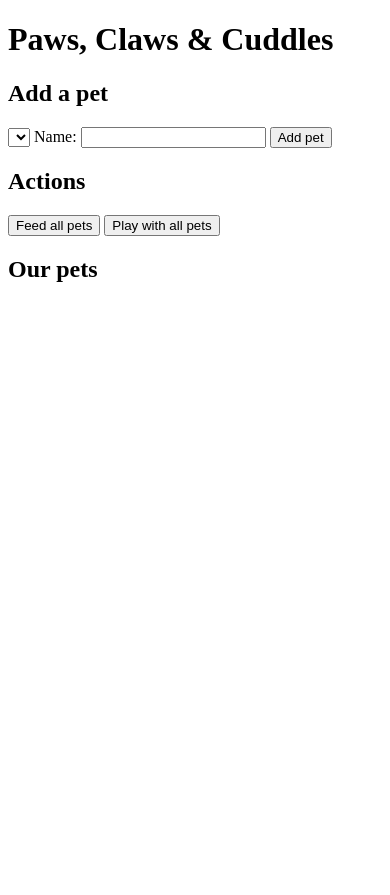
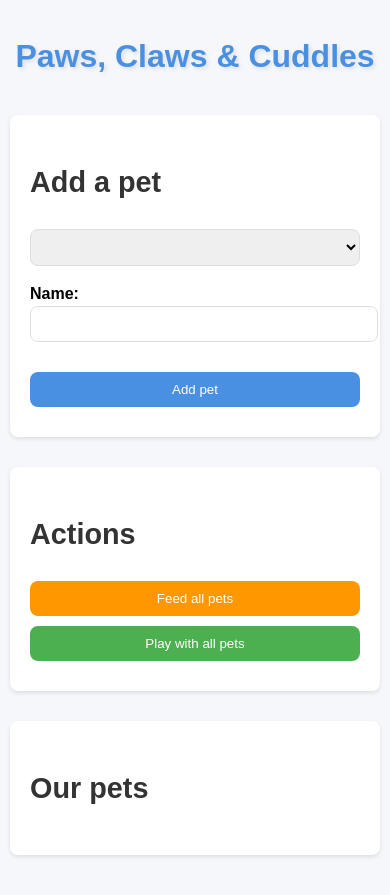
Before and after one commit to xenie16/Test_3.0, a plain HTML site: page index.html in a window 390 px wide. Before the commit the page ends 844 px from the top, so only its background shows below. Drawn offline with Linux system fonts and the light colour scheme.

Commit message:
Added styling

```diff
--- /dev/null
+++ b/css/styles.css
@@ -0,0 +1,234 @@
+/* Global styles and variables */
+:root {
+   --primary-color: #4a90e2;
+   --background-color: #f5f7fa;
+   --play-color: #4CAF50;
+   /* Green for play - represents activity */
+   --feed-color: #FF9800;
+   /* Orange for feed - represents food */
+   --delete-color: #dc3545;
+   /* Red for delete - represents danger */
+   --border-radius: 8px;
+   --box-shadow: 0 2px 4px rgba(0, 0, 0, 0.1);
+}
+
+body {
+   font-family: 'Arial', sans-serif;
+   max-width: 1200px;
+   margin: 0 auto;
+   padding: 20px;
+   background-color: var(--background-color);
+   line-height: 1.6;
+}
+
+/* Header styles */
+h1 {
+   color: var(--primary-color);
+   text-align: center;
+   font-size: 2.5rem;
+   margin-bottom: 2rem;
+   text-shadow: 2px 2px 4px rgba(0, 0, 0, 0.1);
+}
+
+h2 {
+   color: #333;
+   margin: 1.5rem 0;
+   font-size: 1.8rem;
+}
+
+/* Section styles */
+section {
+   background: white;
+   padding: 20px;
+   margin-bottom: 30px;
+   border-radius: var(--border-radius);
+   box-shadow: var(--box-shadow);
+}
+
+/* Form styles */
+#petForm {
+   display: grid;
+   gap: 15px;
+   max-width: 500px;
+   margin: 0 auto;
+}
+
+label {
+   display: block;
+   font-weight: bold;
+   margin-bottom: 5px;
+}
+
+input,
+select {
+   width: 100%;
+   padding: 8px;
+   border: 1px solid #ddd;
+   border-radius: var(--border-radius);
+   font-size: 1rem;
+}
+
+/* Add Pet Button */
+#addPetButton {
+   background-color: var(--primary-color);
+   color: white;
+   border: none;
+   padding: 10px 20px;
+   border-radius: var(--border-radius);
+   cursor: pointer;
+   transition: background-color 0.3s ease;
+}
+
+#addPetButton:hover {
+   background-color: #357abd;
+}
+
+/* Global Action Buttons */
+#feedAllButton,
+#playWithAllButton {
+   color: white;
+   border: none;
+   padding: 10px 20px;
+   border-radius: var(--border-radius);
+   cursor: pointer;
+   transition: background-color 0.3s ease;
+   margin-right: 10px;
+}
+
+#playWithAllButton {
+   background-color: var(--play-color);
+}
+
+#feedAllButton {
+   background-color: var(--feed-color);
+}
+
+#playWithAllButton:hover {
+   background-color: #3d8b40;
+}
+
+#feedAllButton:hover {
+   background-color: #e68a00;
+}
+
+/* Pet grid layout */
+#allPetsSection {
+   display: grid;
+   grid-template-columns: repeat(auto-fill, minmax(300px, 1fr));
+   gap: 20px;
+   padding: 20px;
+}
+
+/* Ensure title spans full width */
+#ourPetsTitle {
+   grid-column: 1 / -1;
+}
+
+#allPetsSection ul {
+   list-style: none;
+   padding: 15px;
+   margin: 0;
+   background: #f8f9fa;
+   border-radius: var(--border-radius);
+   border-left: 4px solid var(--primary-color);
+   height: fit-content;
+}
+
+#allPetsSection li {
+   margin-bottom: 8px;
+   font-size: 0.9rem;
+}
+
+.petName {
+   font-weight: bold;
+}
+
+.petType {
+   color: #666;
+   font-style: italic;
+}
+
+/* Pet action buttons container */
+#allPetsSection li:last-child {
+   display: flex;
+   gap: 5px;
+   margin-top: 1.5em;
+}
+
+/* Pet action buttons */
+[id^="play-pet-"] {
+   background-color: var(--play-color);
+   padding: 6px 12px;
+   font-size: 0.85rem;
+   flex: 1;
+   color: white;
+   border: none;
+   border-radius: var(--border-radius);
+   cursor: pointer;
+   transition: background-color 0.3s ease;
+}
+
+[id^="feed-pet-"] {
+   background-color: var(--feed-color);
+   padding: 6px 12px;
+   font-size: 0.85rem;
+   flex: 1;
+   color: white;
+   border: none;
+   border-radius: var(--border-radius);
+   cursor: pointer;
+   transition: background-color 0.3s ease;
+}
+
+[id^="delete-pet-"] {
+   background-color: var(--delete-color);
+   padding: 6px 12px;
+   font-size: 0.85rem;
+   flex: 1;
+   color: white;
+   border: none;
+   border-radius: var(--border-radius);
+   cursor: pointer;
+   transition: background-color 0.3s ease;
+}
+
+[id^="play-pet-"]:hover {
+   background-color: #3d8b40;
+}
+
+[id^="feed-pet-"]:hover {
+   background-color: #e68a00;
+}
+
+[id^="delete-pet-"]:hover {
+   background-color: #c82333;
+}
+
+@media (max-width: 900px) {
+   #allPetsSection {
+      grid-template-columns: repeat(2, 1fr);
+   }
+}
+
+@media (max-width: 600px) {
+   body {
+      padding: 10px;
+   }
+
+   h1 {
+      font-size: 2rem;
+   }
+
+   #petForm {
+      gap: 10px;
+   }
+
+   #allPetsSection {
+      grid-template-columns: 1fr;
+   }
+
+   button {
+      width: 100%;
+      margin-bottom: 10px;
+   }
+}
--- a/index.html
+++ b/index.html
@@ -6,6 +6,7 @@
    <meta name="viewport" content="width=device-width, initial-scale=1.0">
    <title>Paws, Claws &amp; Cuddles</title>
    <link rel="icon" type="image/x-icon" href="./img/favicon.ico">
+   <link rel="stylesheet" href="./css/styles.css">
    <script type="module" src="./js/main.js"></script>
 </head>
 
```
